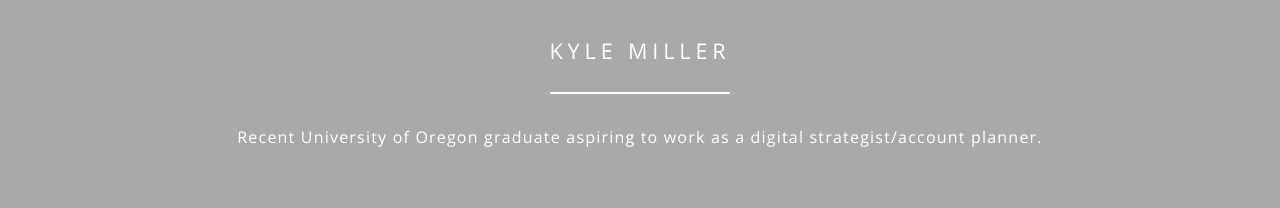
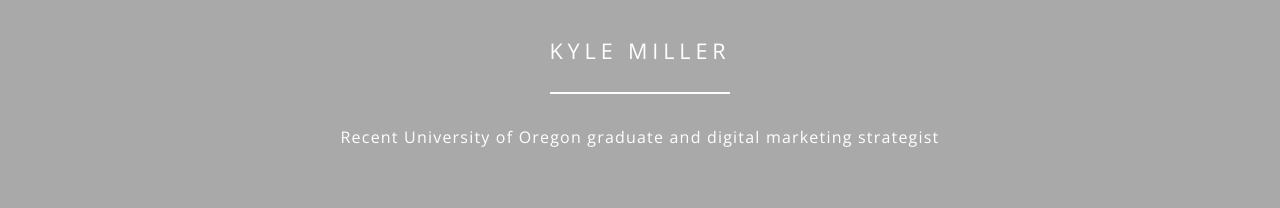
Before and after one commit to kmiller6/kmiller6.github.io, a plain HTML site: page index.html in a window 1280 px wide. Shown: the top 208 px of the page. Drawn offline with nearby package versions, Linux system fonts and the light colour scheme.

Commit message:
Bio update

```diff
--- a/index.html
+++ b/index.html
@@ -17,7 +17,7 @@
 					<section id="footer" class="wrapper style2 special">
 							<header class="major">
 								<h2 class="name">Kyle Miller</h2>
-								<p>Recent University of Oregon graduate aspiring to work as a digital strategist/account planner.</p>
+								<p>Recent University of Oregon graduate and digital marketing strategist</p>
 
 							</header>
 					</section>
```
